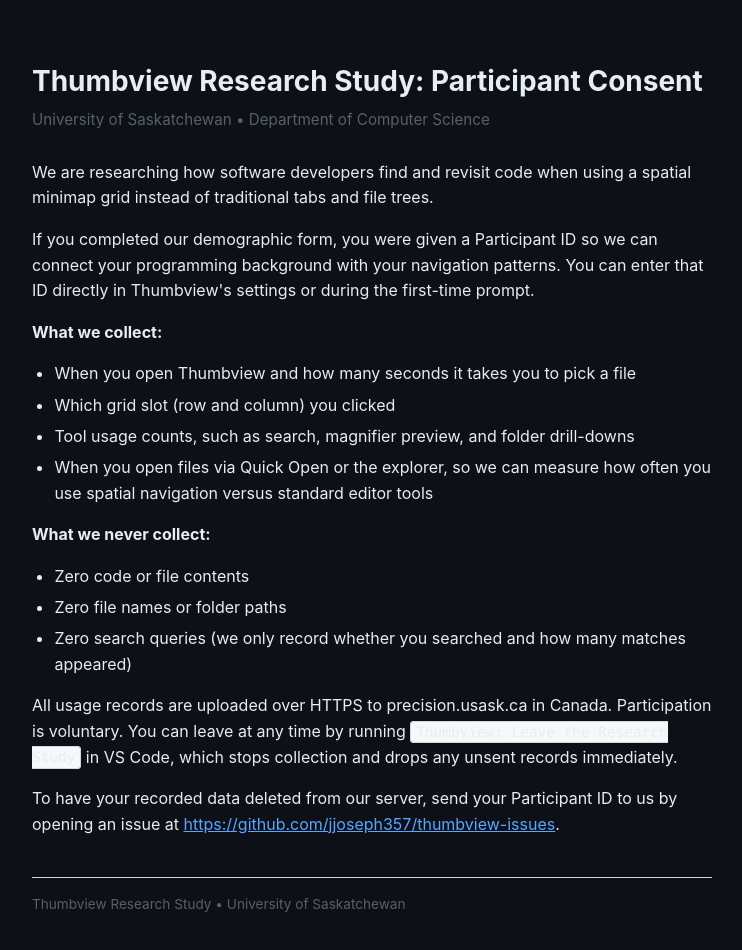
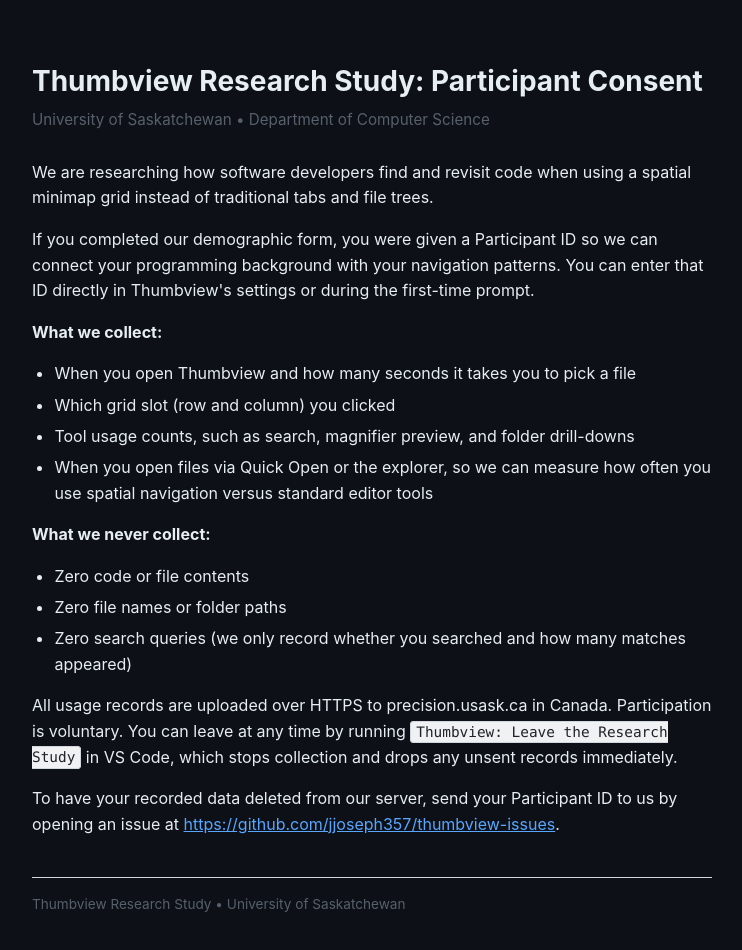
Before and after one commit to jjoseph357/ThumbviewExtension, a website: page study/consent.html in a window 1280 px wide. Shown: the whole page, without its empty margins (268-1010 px from the left). Drawn offline with Linux system fonts and the dark colour scheme.

Commit message:
fix(study): explicit code tag contrast in consent form for light and dark themes

```diff
--- a/study/consent.html
+++ b/study/consent.html
@@ -19,7 +19,11 @@
                 background-color: #0d1117;
             }
             a { color: #58a6ff; }
-            code { background: #161b22; border-color: #30363d; }
+            code {
+                background-color: #21262d;
+                color: #e6edf3;
+                border-color: #30363d;
+            }
             .subtitle, footer { color: #8b949e; }
         }
         main {
@@ -41,7 +45,8 @@
         }
         code {
             font-family: ui-monospace, SFMono-Regular, "SF Mono", Menlo, Consolas, monospace;
-            background: #f6f8fa;
+            background-color: #eff1f3;
+            color: #1f2328;
             border: 1px solid #d0d7de;
             border-radius: 4px;
             padding: 0.15em 0.35em;
```
